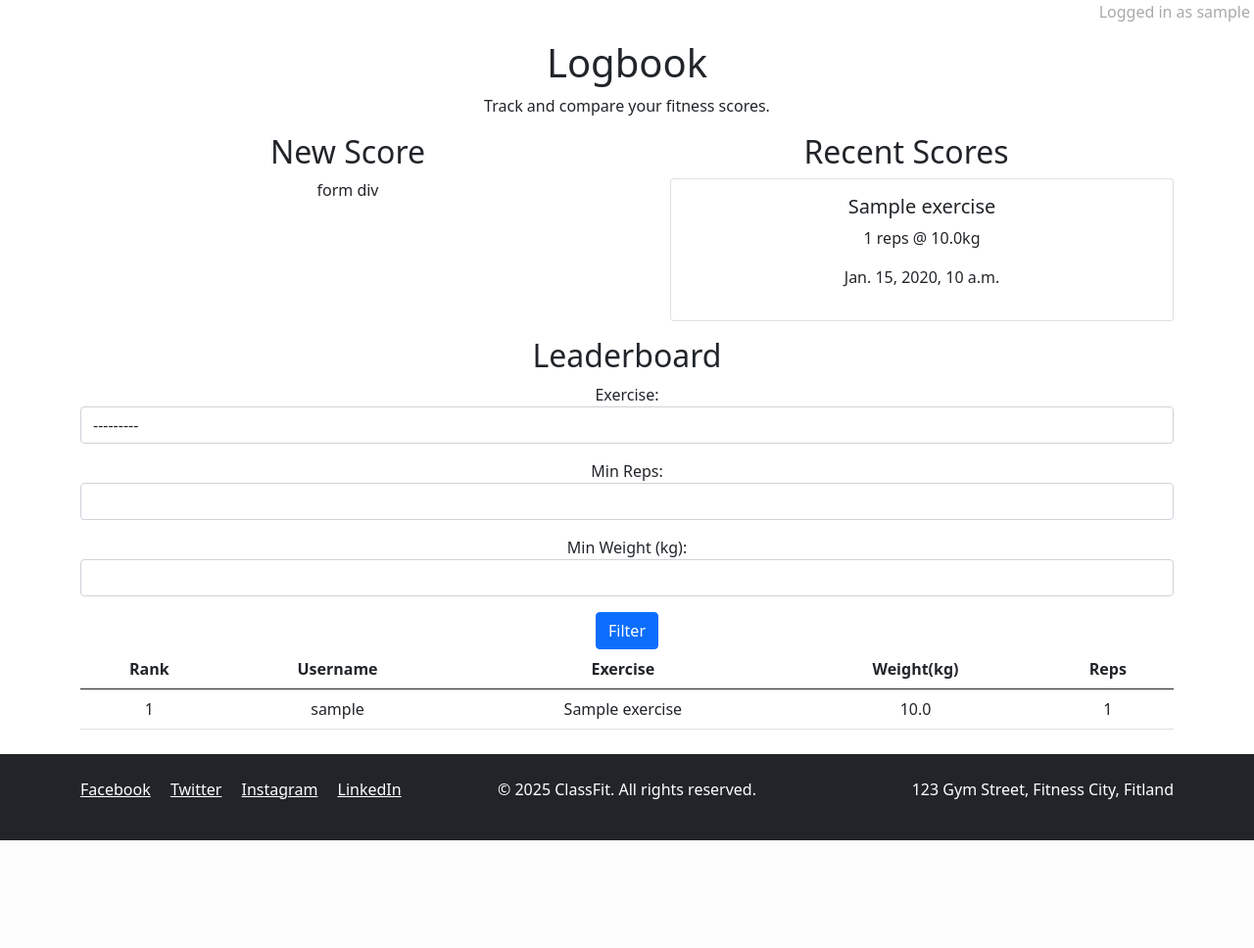
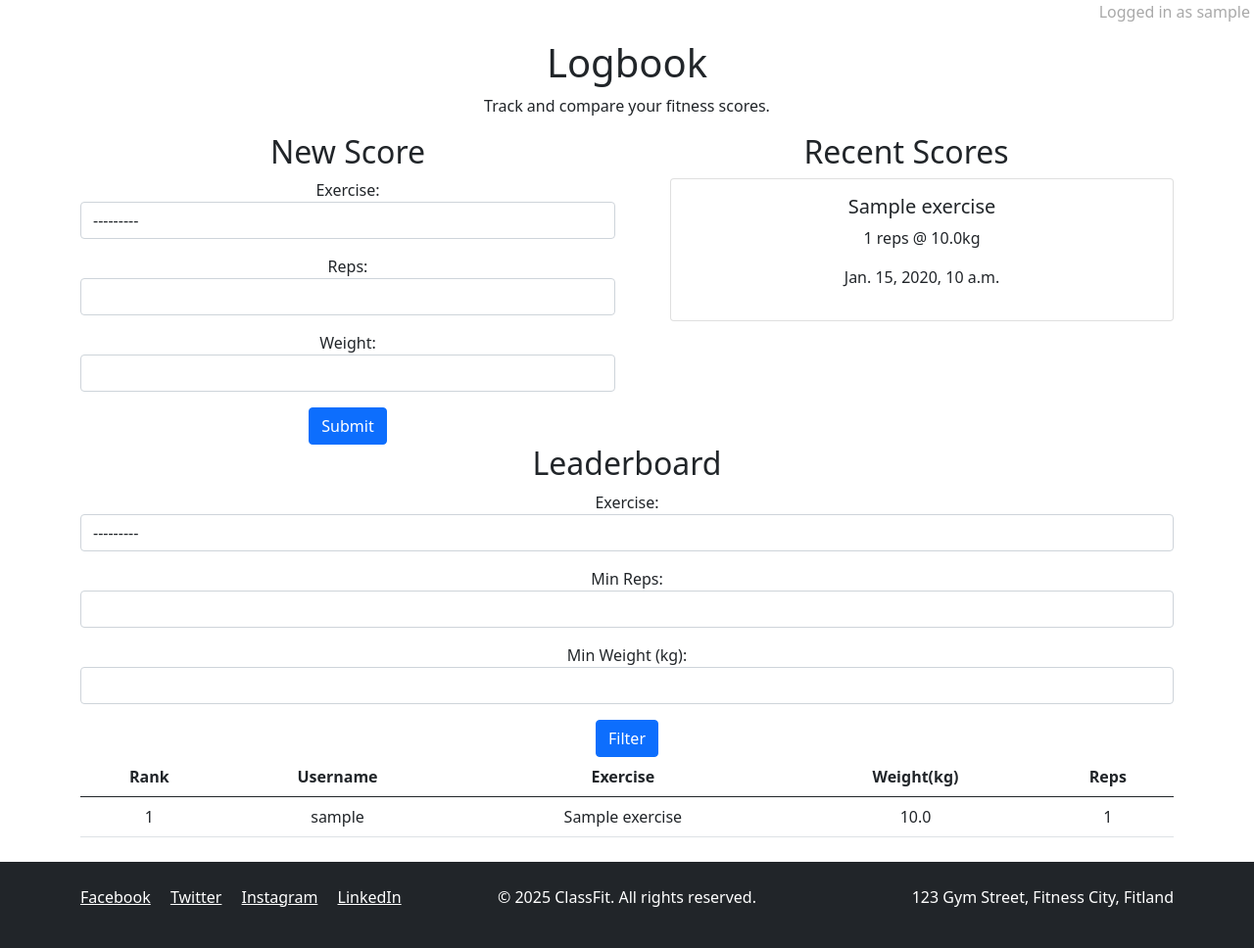
Before and after one commit to judewoolls/ClassFit, a Django app: page /logbook/ in a window 1280 px wide. Shown: the part 56-1024 px from the top of the page at 98% size. Before the commit the page ends 914 px from the top, so only its background shows below. Run offline with Django 4.2, Linux system fonts and the light colour scheme; a user stored in the database is signed in; tables that the repository leaves empty hold one stand-in row (values such as "Sample post").

Commit message:
add the new score submission form

```diff
--- a/classfit/settings.py
+++ b/classfit/settings.py
@@ -29,7 +29,7 @@ TEMPLATES_DIR = os.path.join(BASE_DIR, 'templates')
 SECRET_KEY = os.environ.get("SECRET_KEY")
 
 # SECURITY WARNING: don't run with debug turned on in production!
-DEBUG = False
+DEBUG = True
 
 ALLOWED_HOSTS = ['localhost','.herokuapp.com']
 
--- a/logbook/forms.py
+++ b/logbook/forms.py
@@ -1,5 +1,5 @@
 from django import forms
-from .models import Exercise
+from .models import Exercise, Score
 
 class LeaderboardFilterForm(forms.Form):
     exercise = forms.ModelChoiceField(
@@ -18,3 +18,13 @@ class LeaderboardFilterForm(forms.Form):
         label="Min Weight (kg)",
         widget=forms.NumberInput(attrs={'class': 'form-control', 'min': 0})
     )
+
+class ScoreForm(forms.ModelForm):
+    class Meta:
+        model = Score
+        fields = ['exercise', 'reps', 'weight']
+        widgets = {
+            'exercise': forms.Select(attrs={'class': 'form-control'}),
+            'reps': forms.NumberInput(attrs={'class': 'form-control', 'min': 1}),
+            'weight': forms.NumberInput(attrs={'class': 'form-control', 'min': 0})
+        }
--- a/logbook/templates/logbook/logbook.html
+++ b/logbook/templates/logbook/logbook.html
@@ -17,14 +17,19 @@ ClassFit | Logbook
         </div>
         <div class="col-12 col-md-6">
             <h2>New Score</h2>
-            <div>form div</div>
+            <div>
+                <form method="post" action="{% url 'open_log' %}">
+                    {% csrf_token %}
+                    {{ scoreform.as_p }}
+                    <button type="submit" class="btn btn-primary">Submit</button>
+                </form>
+            </div>
         </div>
         <div class="col-12 col-md-6">
             <h2>Recent Scores</h2>
             <ul>
                 {% for score in scores %}
-                {% if forloop.counter <= 3 %}
-                <li>
+                {% if forloop.counter <= 3 %} <li>
                     <div class="card">
                         <div class="card-body">
                             <h5 class="card-title">{{ score.exercise }}</h5>
@@ -32,9 +37,9 @@ ClassFit | Logbook
                             <p>{{score.created_on}}</p>
                         </div>
                     </div>
-                </li>
-                {% endif %}
-                {% endfor %}
+                    </li>
+                    {% endif %}
+                    {% endfor %}
             </ul>
         </div>
         <div class="col-12">
--- a/logbook/views.py
+++ b/logbook/views.py
@@ -1,11 +1,22 @@
-from django.shortcuts import render
+from django.shortcuts import render, redirect
 from .models import Exercise, Score
-from .forms import LeaderboardFilterForm
+from .forms import LeaderboardFilterForm, ScoreForm
 
 # Create your views here.
 def logbook_view(request):
 
     scores = Score.objects.filter(user=request.user).order_by('-created_on')
+    scoreform = ScoreForm()
+
+    if request.method == 'POST':
+        scoreform = ScoreForm(request.POST)
+        if scoreform.is_valid():
+            score = scoreform.save(commit=False)
+            score.user = request.user
+            score.save()
+            scoreform = ScoreForm()
+            return redirect('open_log')
+
 
     if request.method == 'GET':
         leaderboard_filter = LeaderboardFilterForm(request.GET)
@@ -31,5 +42,6 @@ def logbook_view(request):
         'exercises': Exercise.objects.all(),
         'scores': scores,
         'filter': leaderboard_filter,
-        'leaderboard': leaderboard.order_by('-weight', '-reps')
+        'leaderboard': leaderboard.order_by('-weight', '-reps'),
+        'scoreform': scoreform
     })
```
